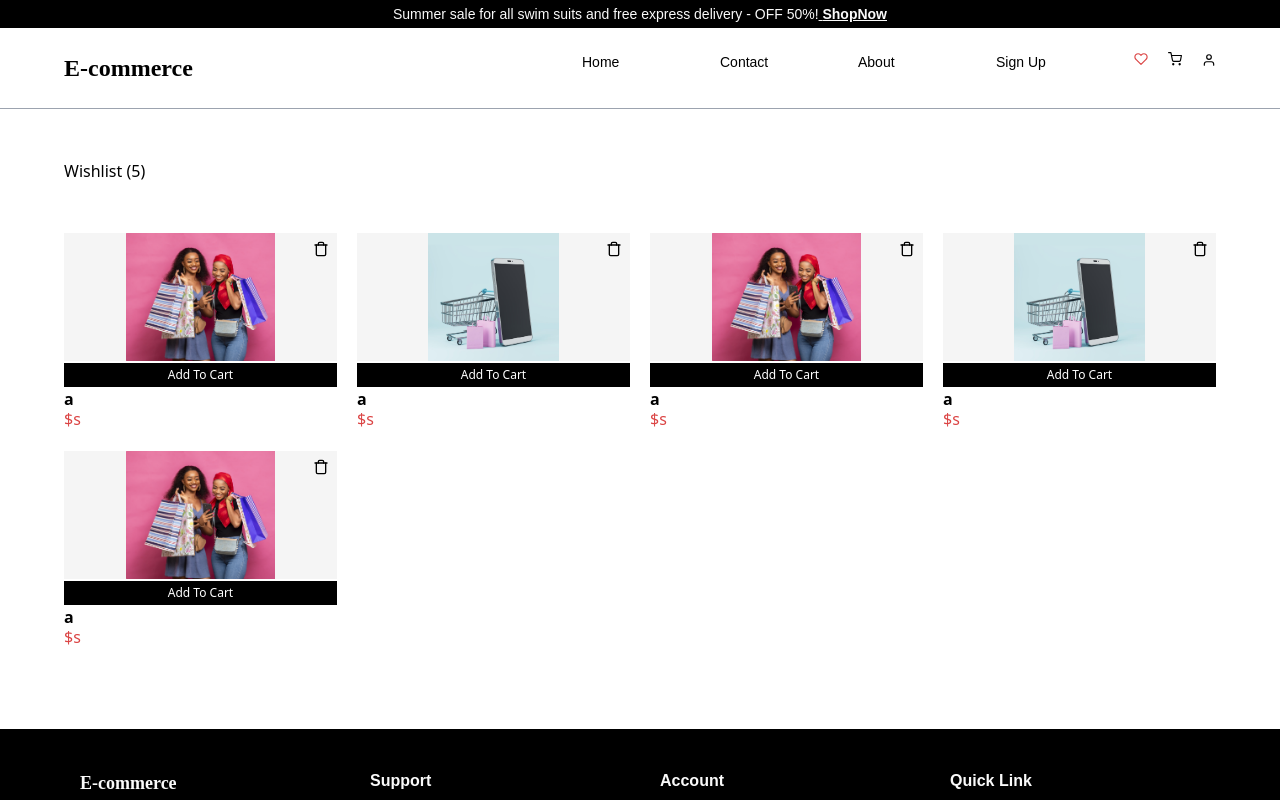
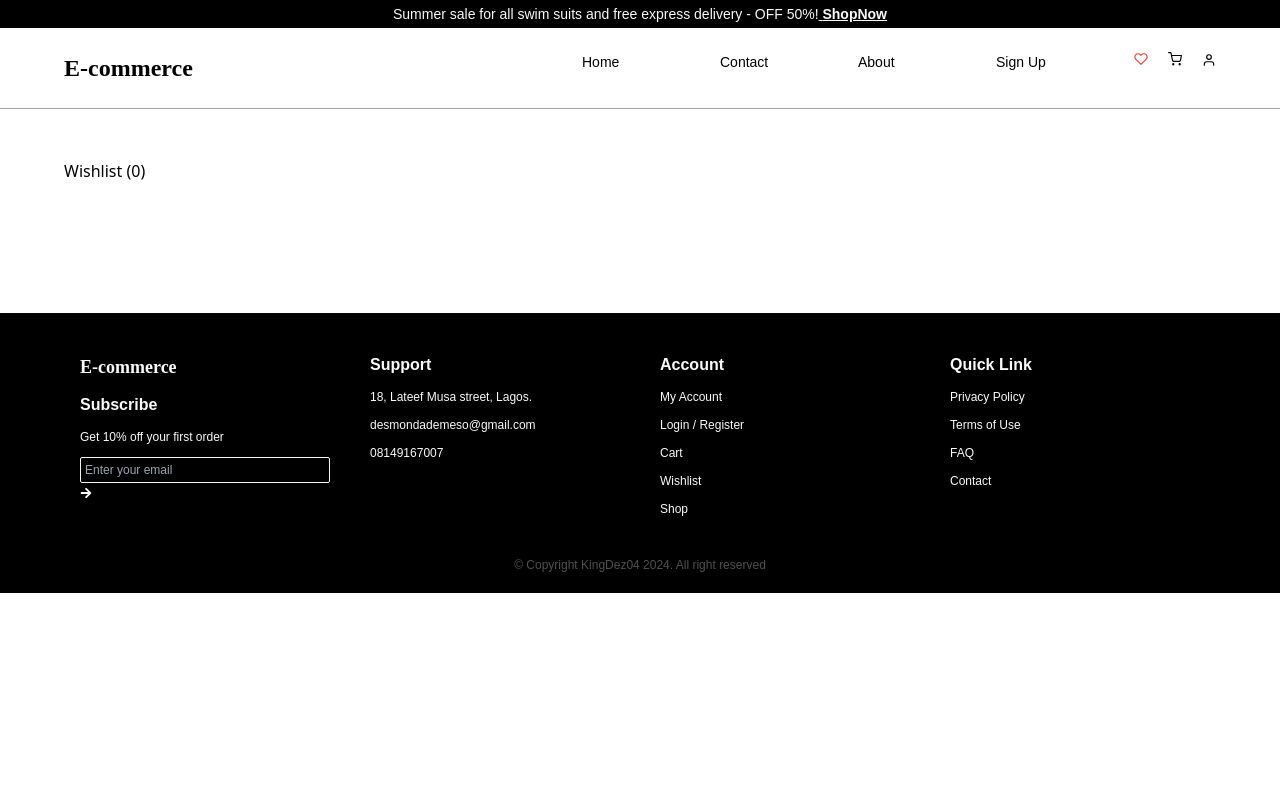
Before and after one commit to KingDez04/EcmrcWbst, a React (Vite) app: page /wishlist in a window 1280 px wide. Shown: the top 800 px of the page. Built offline with nearby package versions, Linux system fonts and the light colour scheme.

Commit message:
feat(wishlist): implement state management for wishlist functionality

```diff
--- a/src/components/Auth/AuthContext.jsx
+++ b/src/components/Auth/AuthContext.jsx
@@ -8,6 +8,11 @@ export const AuthProvider = ({ children }) => {
     return !!token;
   });
 
+  const [wishlist, setWishlist] = useState(() => {
+    const storedWishlist = JSON.parse(localStorage.getItem("wishlist"));
+    return storedWishlist || [];
+  });
+
   const login = () => {
     setIsLoggedIn(true);
     localStorage.setItem("token", true);
@@ -16,15 +21,51 @@ export const AuthProvider = ({ children }) => {
   const logout = () => {
     setIsLoggedIn(false);
     localStorage.removeItem("token");
+    setWishlist([]);
+    localStorage.removeItem("wishlist");
+  };
+
+  const addToWishlist = (product) => {
+    setWishlist((prevWishlist) => {
+      const productExists = prevWishlist.some((item) => item.id === product.id);
+      if (!productExists) {
+        const updatedWishlist = [...prevWishlist, product];
+        localStorage.setItem("wishlist", JSON.stringify(updatedWishlist));
+        return updatedWishlist;
+      }
+      return prevWishlist;
+    });
+  };
+
+  const removeFromWishlist = (productId) => {
+    setWishlist((prevWishlist) => {
+      const updatedWishlist = prevWishlist.filter(
+        (product) => product.id !== productId
+      );
+      localStorage.setItem("wishlist", JSON.stringify(updatedWishlist));
+      return updatedWishlist;
+    });
   };
 
   useEffect(() => {
     const storedStatus = JSON.parse(localStorage.getItem("isLoggedIn"));
+    const storedWishlist = JSON.parse(localStorage.getItem("wishlist"));
     if (storedStatus) setIsLoggedIn(storedStatus);
+    if (storedWishlist) setWishlist(storedWishlist);
   }, []);
 
   return (
-    <AuthContext.Provider value={{ isLoggedIn, setIsLoggedIn, login, logout }}>
+    <AuthContext.Provider
+      value={{
+        isLoggedIn,
+        setIsLoggedIn,
+        login,
+        logout,
+        wishlist,
+        addToWishlist,
+        removeFromWishlist,
+      }}
+    >
       {children}
     </AuthContext.Provider>
   );
--- a/src/components/Home/Products.jsx
+++ b/src/components/Home/Products.jsx
@@ -1,7 +1,7 @@
-import { Link, useNavigate } from "react-router-dom";
+import { Link } from "react-router-dom";
 import { FaGripVertical } from "react-icons/fa";
 import { FiHeart } from "react-icons/fi";
-// import { useAuth } from "./Auths/Auth";
+import { useAuth } from "../Auth/AuthContext";
 
 const Products = ({
   products,
@@ -9,8 +9,7 @@ const Products = ({
   banner = null,
   ovrviewData = null,
 }) => {
-  const navigate = useNavigate();
-  //   const { addToWishlist } = useAuth();
+  const { addToWishlist } = useAuth();
   return (
     <>
       <div className="flex justify-start object-scale-down mt-10">
@@ -49,8 +48,7 @@ const Products = ({
               <button
                 className="absolute top-2 right-2 hover:text-[#DB4444]"
                 onClick={() => {
-                  //   addToWishlist(product);
-                  navigate("/wishlist");
+                  addToWishlist(product);
                 }}
               >
                 <FiHeart />
--- a/src/components/Wishlist/Wishlist.jsx
+++ b/src/components/Wishlist/Wishlist.jsx
@@ -1,42 +1,8 @@
-// import { useAuth } from "../Auths/Auth";
+import { useAuth } from "../Auth/AuthContext";
 import { FiTrash } from "react-icons/fi";
-import image1 from "../../assets/images/aboutImage.png";
-import image2 from "../../assets/images/authImage.png";
-const wishlist = [
-  {
-    id: 1,
-    image: image1,
-    title: "a",
-    price: "s",
-  },
-  {
-    id: 2,
-    image: image2,
-    title: "a",
-    price: "s",
-  },
-  {
-    id: 3,
-    image: image1,
-    title: "a",
-    price: "s",
-  },
-  {
-    id: 4,
-    image: image2,
-    title: "a",
-    price: "s",
-  },
-  {
-    id: 5,
-    image: image1,
-    title: "a",
-    price: "s",
-  },
-];
 
 const Wishlist = () => {
-  //   const { wishlist, removeFromWishlist } = useAuth();
+  const { wishlist, removeFromWishlist } = useAuth();
   return (
     <>
       <div className="my-[50px] ml-16">Wishlist ({wishlist.length})</div>
@@ -61,9 +27,7 @@ const Wishlist = () => {
                 <p className="text-[#DB4444]">${product.price}</p>
                 <button
                   className="absolute top-2 right-2 hover:text-[#DB4444]"
-                  //   onClick={() => {
-                  //     removeFromWishlist(product);
-                  //   }}
+                  onClick={() => removeFromWishlist(product.id)}
                 >
                   <FiTrash />
                 </button>
```
